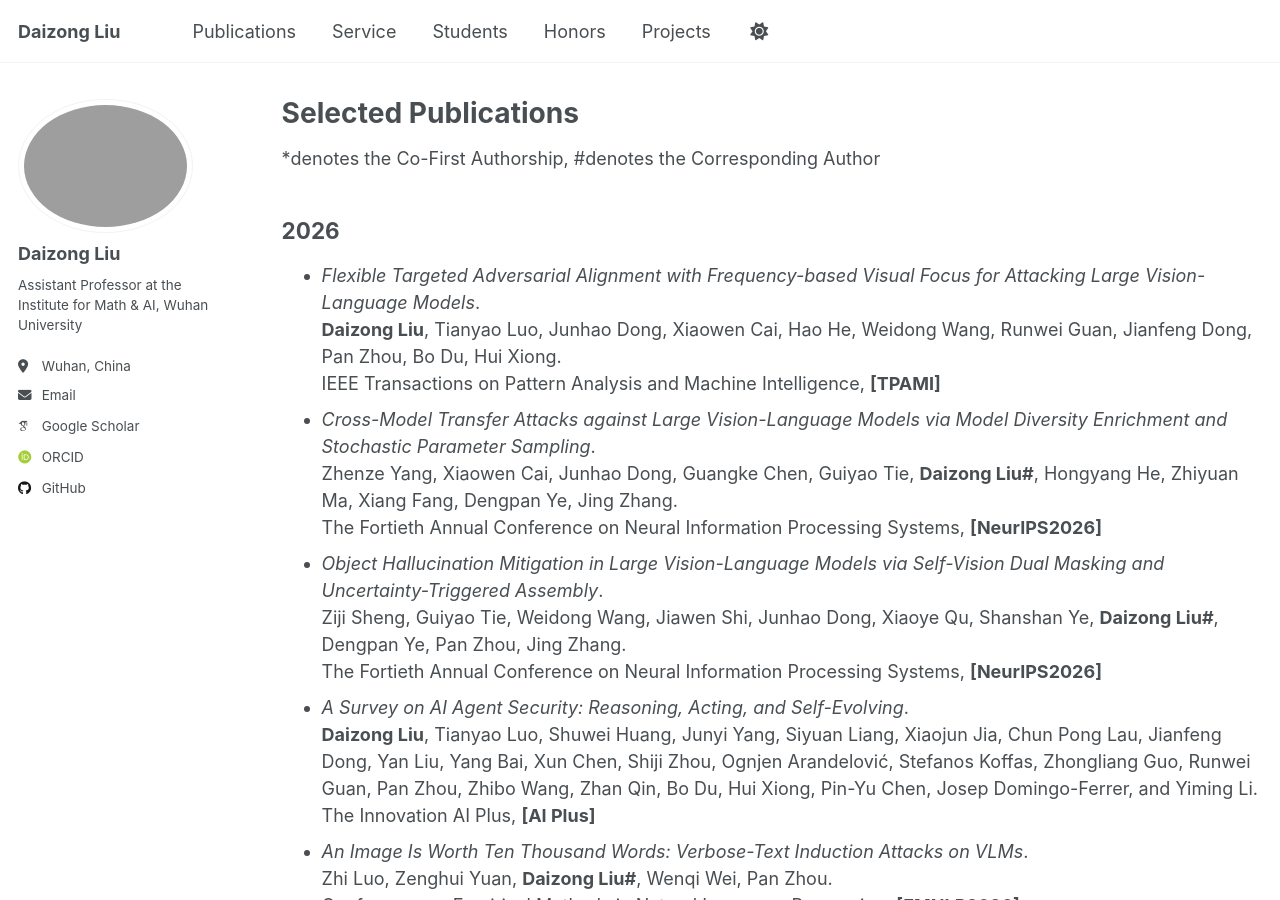
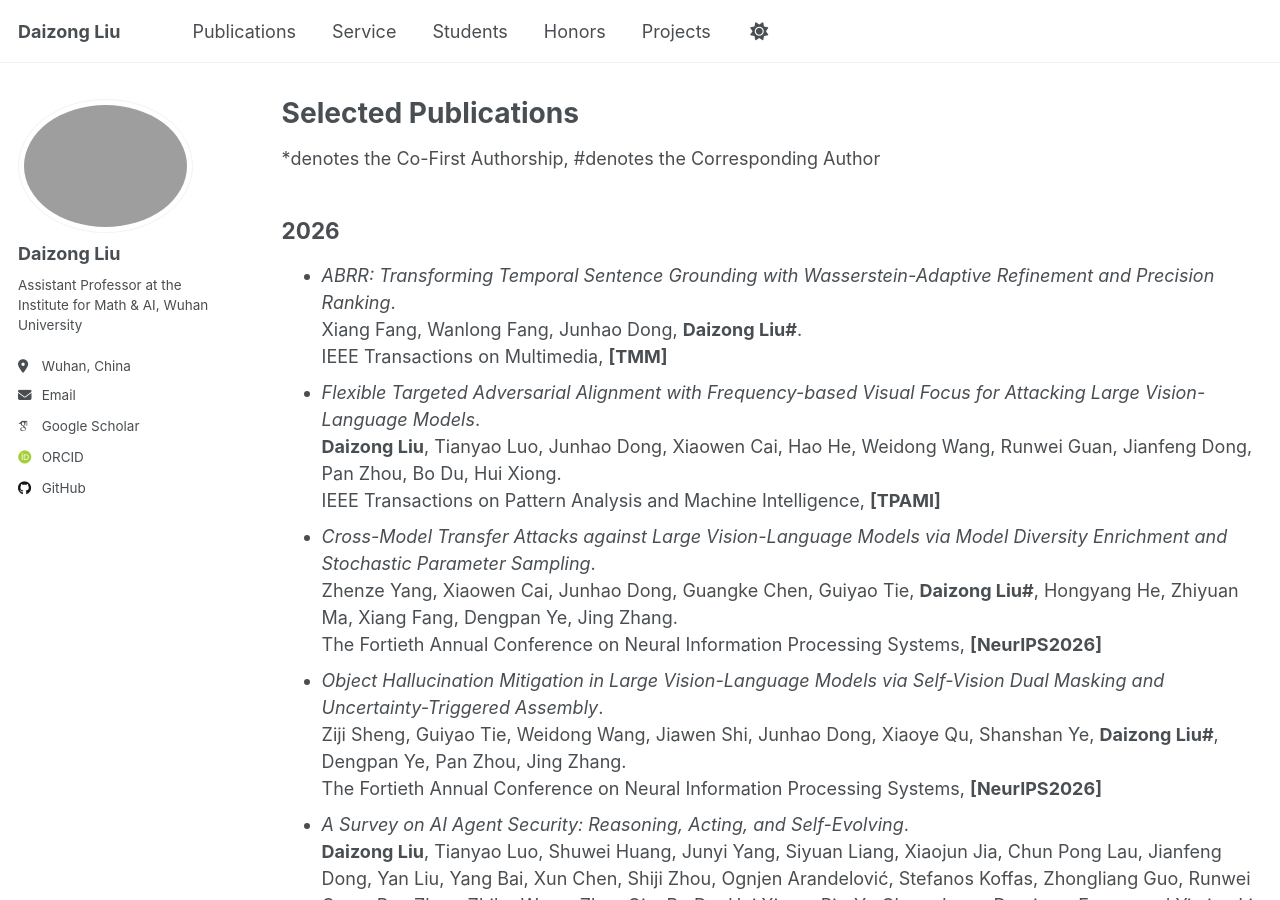
Before and after one commit to liudaizong/liudaizong.github.io, a Jekyll site: the page built from _pages/publications.md, in a window 1280 px wide and 900 px high. Built offline with Jekyll 4.4.1, drawn with Linux system fonts in a browser that asks for light colours; some web fonts are replaced.

Commit message:
Update publications.md

```diff
--- a/_pages/publications.md
+++ b/_pages/publications.md
@@ -7,6 +7,7 @@ author_profile: true
 *denotes the Co-First Authorship, #denotes the Corresponding Author
 
 ## 2026
+* *ABRR: Transforming Temporal Sentence Grounding with Wasserstein-Adaptive Refinement and Precision Ranking*.<br/> Xiang Fang, Wanlong Fang, Junhao Dong, **Daizong Liu#**.<br/> IEEE Transactions on Multimedia, **[TMM]**
 * *Flexible Targeted Adversarial Alignment with Frequency-based Visual Focus for Attacking Large Vision-Language Models*.<br/> **Daizong Liu**, Tianyao Luo, Junhao Dong, Xiaowen Cai, Hao He, Weidong Wang, Runwei Guan, Jianfeng Dong, Pan Zhou, Bo Du, Hui Xiong.<br/> IEEE Transactions on Pattern Analysis and Machine Intelligence, **[TPAMI]**
 * *Cross-Model Transfer Attacks against Large Vision-Language Models via Model Diversity Enrichment and Stochastic Parameter Sampling*.<br/> Zhenze Yang, Xiaowen Cai, Junhao Dong, Guangke Chen, Guiyao Tie, **Daizong Liu#**, Hongyang He, Zhiyuan Ma, Xiang Fang, Dengpan Ye, Jing Zhang.<br/> The Fortieth Annual Conference on Neural Information Processing Systems, **[NeurIPS2026]**
 * *Object Hallucination Mitigation in Large Vision-Language Models via Self-Vision Dual Masking and Uncertainty-Triggered Assembly*.<br/> Ziji Sheng, Guiyao Tie, Weidong Wang, Jiawen Shi, Junhao Dong, Xiaoye Qu, Shanshan Ye, **Daizong Liu#**, Dengpan Ye, Pan Zhou, Jing Zhang.<br/> The Fortieth Annual Conference on Neural Information Processing Systems, **[NeurIPS2026]**
```
